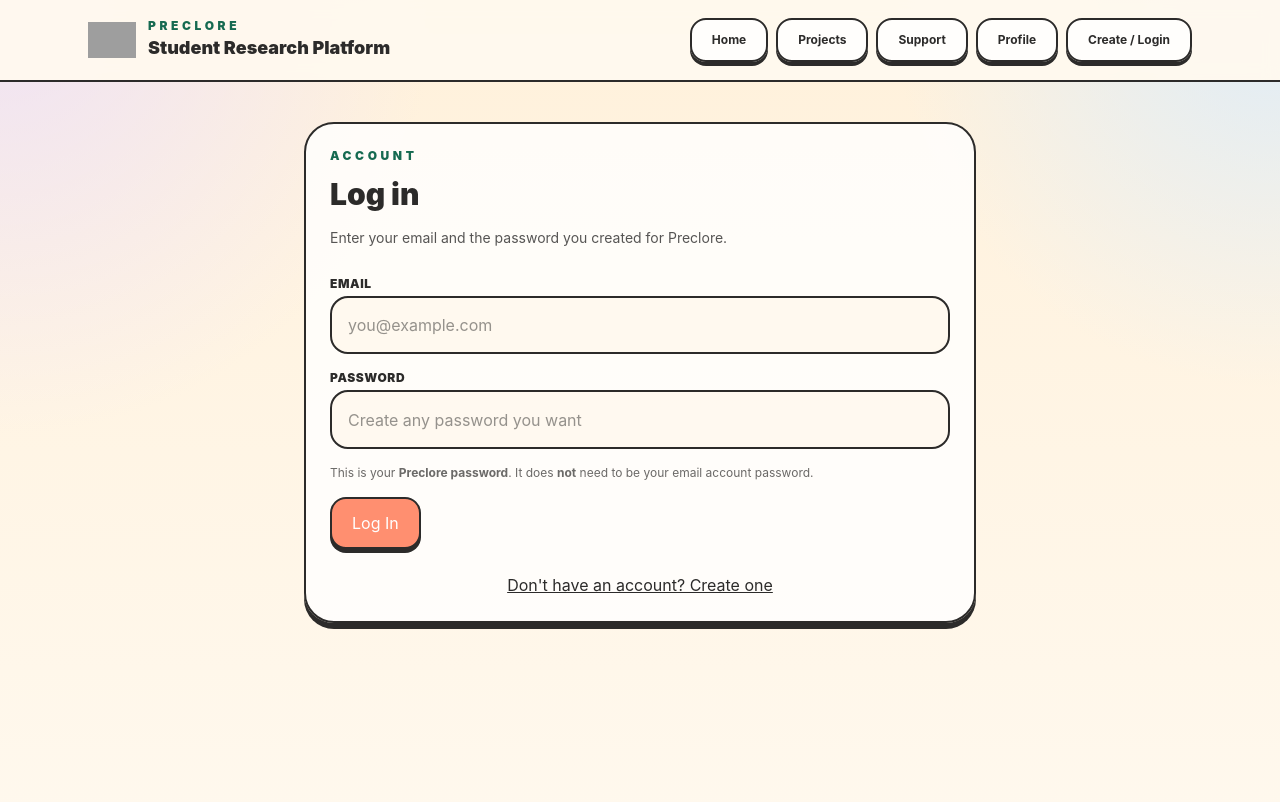
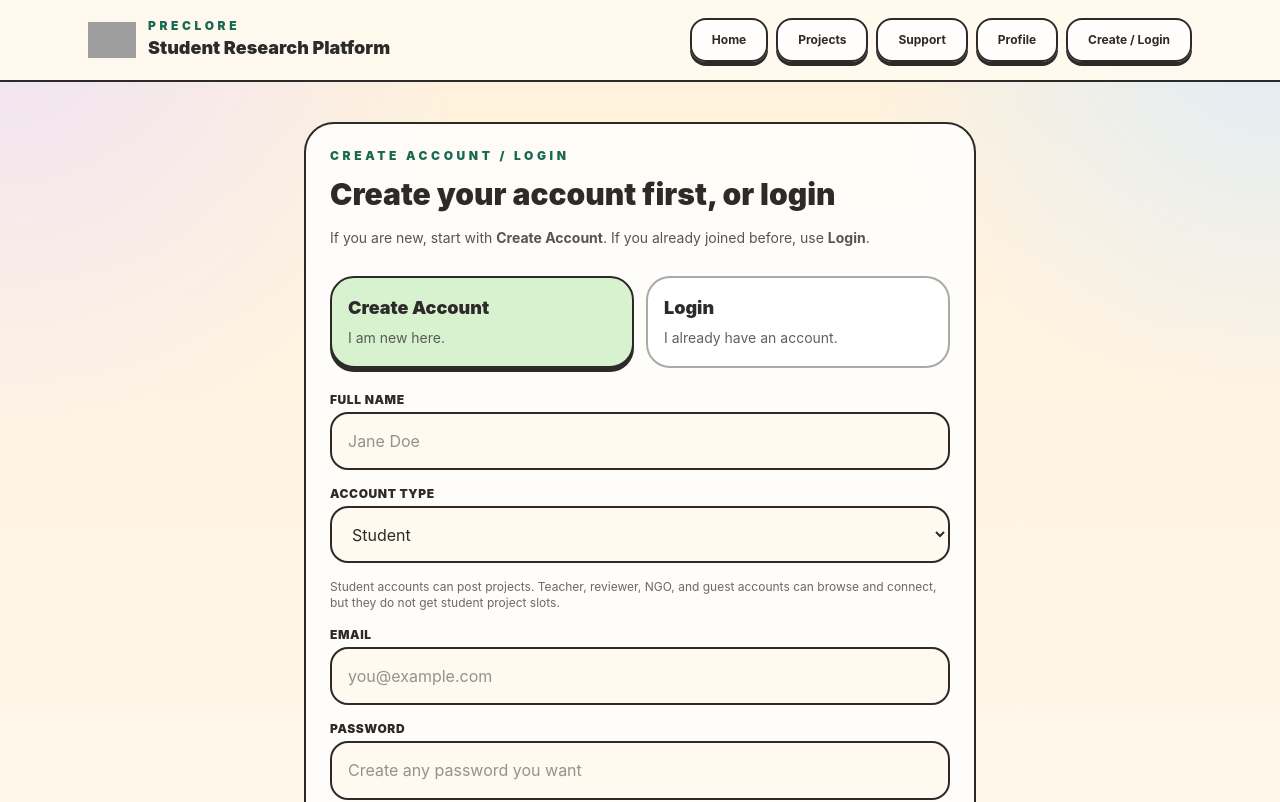
Before and after one commit to sai69692011-wq/Preclore, a Next.js app: page /auth in a window 1280 px wide. Shown: the top 802 px of the page. Built offline with nearby package versions, Linux system fonts and the light colour scheme; no server answers; grey boxes are pictures that could not be loaded.

Commit message:
Refactor authentication page for role and mode handling

```diff
--- a/app/auth/page.jsx
+++ b/app/auth/page.jsx
@@ -17,7 +17,7 @@ function isValidPassword(password) {
 
 function normalizeRole(role) {
   if (role === 'student') return 'student';
-  if (role === 'teacher_reviewer') return 'alumni_readonly';
+  if (role === 'teacher_reviewer') return 'mentor';
   if (role === 'guest_viewer') return 'alumni_readonly';
   return 'student';
 }
@@ -39,6 +39,10 @@ function simplifyAuthError(message = '') {
     return 'That email or password does not match. Please try again.';
   }
 
+  if (lower.includes('user already registered')) {
+    return 'This email already has an account. Please use Login.';
+  }
+
   return message || 'Something went wrong. Please try again.';
 }
 
@@ -46,7 +50,7 @@ export default function AuthPage() {
   const router = useRouter();
   const supabase = useMemo(() => createClient(), []);
 
-  const [isSignUp, setIsSignUp] = useState(false);
+  const [mode, setMode] = useState('create');
   const [email, setEmail] = useState('');
   const [password, setPassword] = useState('');
   const [fullName, setFullName] = useState('');
@@ -56,6 +60,8 @@ export default function AuthPage() {
   const [currentUser, setCurrentUser] = useState(null);
   const [message, setMessage] = useState('');
   const [formError, setFormError] = useState('');
+
+  const isSignUp = mode === 'create';
 
   const emailError = useMemo(() => {
     if (!email) return '';
@@ -161,8 +167,8 @@ export default function AuthPage() {
       }
 
       setLoading(false);
-      setMessage('Your account has been created. You can now log in.');
-      setIsSignUp(false);
+      setMessage('Your account has been created. Now use Login with the same email and password.');
+      setMode('login');
       return;
     }
 
@@ -232,18 +238,52 @@ export default function AuthPage() {
   return (
     <div className="mx-auto max-w-2xl rounded-[30px] border-2 border-ink bg-white/80 p-6 shadow-[0_6px_0_0_rgba(44,43,42,1)]">
       <div className="text-xs font-black uppercase tracking-[0.3em] text-forest">
-        Account
+        Create Account / Login
       </div>
 
       <h1 className="mt-3 text-3xl font-black text-ink">
-        {isSignUp ? 'Create your account' : 'Log in'}
+        Create your account first, or login
       </h1>
 
       <p className="mt-3 text-sm leading-7 text-ink/80">
-        {isSignUp
-          ? 'Use your email and create any password you want for Preclore.'
-          : 'Enter your email and the password you created for Preclore.'}
+        If you are new, start with <strong>Create Account</strong>. If you already joined before, use <strong>Login</strong>.
       </p>
+
+      <div className="mt-6 grid gap-3 sm:grid-cols-2">
+        <button
+          type="button"
+          onClick={() => {
+            setMode('create');
+            setFormError('');
+            setMessage('');
+          }}
+          className={`rounded-[24px] border-2 p-4 text-left transition ${
+            isSignUp
+              ? 'border-ink bg-mint shadow-[0_4px_0_0_rgba(44,43,42,1)]'
+              : 'border-ink/40 bg-white'
+          }`}
+        >
+          <div className="text-lg font-black text-ink">Create Account</div>
+          <div className="mt-1 text-sm leading-6 text-ink/75">I am new here.</div>
+        </button>
+
+        <button
+          type="button"
+          onClick={() => {
+            setMode('login');
+            setFormError('');
+            setMessage('');
+          }}
+          className={`rounded-[24px] border-2 p-4 text-left transition ${
+            !isSignUp
+              ? 'border-ink bg-butter shadow-[0_4px_0_0_rgba(44,43,42,1)]'
+              : 'border-ink/40 bg-white'
+          }`}
+        >
+          <div className="text-lg font-black text-ink">Login</div>
+          <div className="mt-1 text-sm leading-6 text-ink/75">I already have an account.</div>
+        </button>
+      </div>
 
       {message ? (
         <div className="mt-4 rounded-2xl border-2 border-ink bg-butter p-3 text-sm font-semibold text-ink">
@@ -284,7 +324,7 @@ export default function AuthPage() {
             </div>
 
             <p className="text-xs text-ink/70">
-              Teacher, reviewer, and NGO accounts can sign up here too. Extra access or trust badges may need manual review later.
+              Student accounts can post projects. Teacher, reviewer, NGO, and guest accounts can browse and connect, but they do not get student project slots.
             </p>
           </>
         ) : null}
@@ -341,7 +381,7 @@ export default function AuthPage() {
 
         {isSignUp ? (
           <p className="mt-4 text-center text-xs text-ink/70">
-            By signing up, you agree to our{' '}
+            By creating an account, you agree to our{' '}
             <Link
               href="/terms"
               className="font-semibold underline transition-opacity hover:opacity-80"
@@ -365,7 +405,7 @@ export default function AuthPage() {
             disabled={loading || Boolean(emailError) || Boolean(passwordError)}
             variant="primary"
           >
-            {loading ? 'Processing...' : isSignUp ? 'Create Account' : 'Log In'}
+            {loading ? 'Processing...' : isSignUp ? 'Create Account' : 'Login'}
           </TactileButton>
         </div>
       </form>
@@ -374,13 +414,13 @@ export default function AuthPage() {
         <button
           type="button"
           onClick={() => {
-            setIsSignUp(!isSignUp);
+            setMode(isSignUp ? 'login' : 'create');
             setFormError('');
             setMessage('');
           }}
           className="text-sm font-semibold underline transition-opacity hover:opacity-80"
         >
-          {isSignUp ? 'Already have an account? Log in' : "Don't have an account? Create one"}
+          {isSignUp ? 'Already have an account? Login' : "Don't have an account? Create one"}
         </button>
       </div>
     </div>
```
